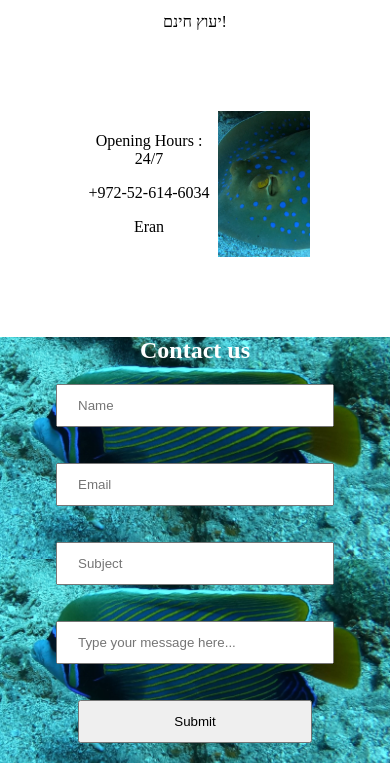
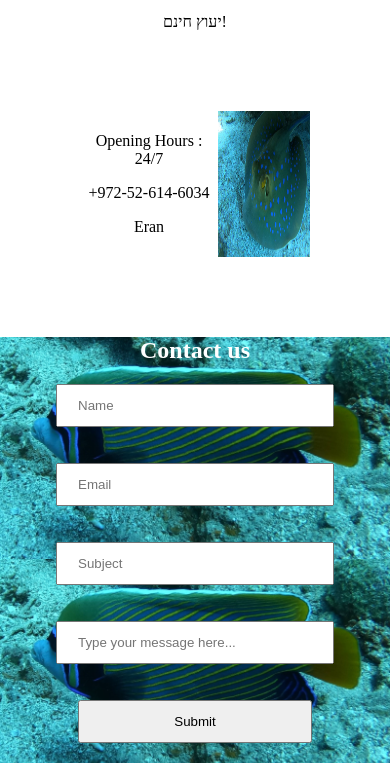
Before and after one commit to IMBenB/bleep, a website: page public/index.html in a window 390 px wide. Shown: the part 905-1670 px from the top of the page. Drawn offline with Linux system fonts and the light colour scheme.

Commit message:
Update style.css

```diff
--- a/public/style.css
+++ b/public/style.css
@@ -55,7 +55,7 @@ input{
     margin-bottom: 20px;
 }
 
-@media only screen and (max-width: 600px) {
+@media only screen and (max-width: 1100px) {
     body {
         /* margin:3%; */
         width: 100%;
@@ -73,9 +73,9 @@ input{
 
 }
 .hours > img{
-    max-width:100%;
-    max-height:100%;
-    object-fit: cover;
+    max-width:40%;
+    max-height:40%;
+
 
 }
 
```
